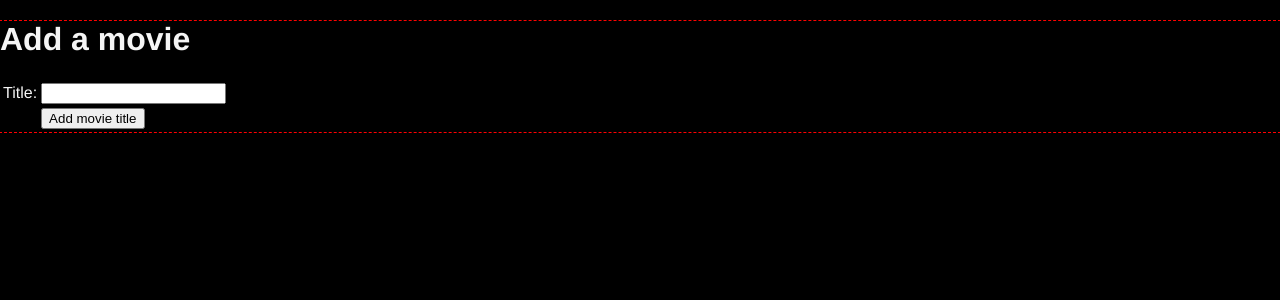
After one commit to C04t0/videostore, a PHP site: page /Presentation/addMovie.php in a window 1280 px wide. The commit adds this page. Shown: the top 300 px of the page. Run offline with PHP 8.4, Linux system fonts and the light colour scheme.

Commit message:
update v0.02 - added moviedao, dvddao functions - added addMovie/addMovieTitle.php - added MovieService.php functions

```diff
--- a/Business/MovieService.php
+++ b/Business/MovieService.php
@@ -3,7 +3,6 @@
     declare(strict_types = 1);
 
     namespace Business;
-    spl_autoload_register();
 
     use Data\DvdDAO;
     use Data\MovieDAO;
@@ -38,4 +37,8 @@
 
             return $available;
         }
+        public function addMovie(string $title) : void {
+            global $movieDAO;
+            $movieDAO->addMovie($title);
+        }
     }
--- a/Data/DvdDAO.php
+++ b/Data/DvdDAO.php
@@ -3,6 +3,7 @@
     declare(strict_types=1);
 
     namespace Data;
+
     use PDO;
     use Entities\Dvd;
     use Exceptions\DvdExistsException;
--- /dev/null
+++ b/Presentation/addMovie.php
@@ -0,0 +1,47 @@
+<?php
+    declare(strict_types=1);
+    namespace Presentation;
+?>
+
+<!DOCTYPE html>
+<html>
+    <head>
+        <meta charset="UTF-8">
+        <title>Movies</title>
+        <link rel="stylesheet" href="css/style.css">
+        <link rel="icon" href="img/icon.png">
+    </head>
+    <body>
+        <div id="wrapper" class="container">
+            <h1>Add a movie</h1>
+            <?php
+            if (isset($error) && $error === 'movieExists') {
+                ?>
+            <p id="error">Movie already exists in the database!</p>
+            <?php
+            }
+            if (isset($succes) && $succes === 'true') {
+                ?>
+            <p id="success">Movie has been successfully added!</p>
+            <?php
+            }
+            ?>
+            <form method="post" action="../Presentation/addMovie.php">
+                <table>
+                    <tr>
+                        <td>Title: </td>
+                        <td>
+                            <input type="text" name="title" required>
+                        </td>
+                    </tr>
+                    <tr>
+                        <td></td>
+                        <td>
+                            <input type="submit" value="Add movie title">
+                        </td>
+                    </tr>
+                </table>
+            </form>
+        </div>
+    </body>
+</html>
--- a/Presentation/css/style.css
+++ b/Presentation/css/style.css
@@ -24,5 +24,8 @@ body {
 #error {
     color: red;
 }
+#success {
+    color: green;
+}
 
 /* ** STRUCTURE ** */
--- a/composer.json
+++ b/composer.json
@@ -1,6 +1,7 @@
 {
     "require": {
-        "composer": "*"
+        "composer": "*",
+      "ext-pdo": "*"
     },
     "autoload": {
         "psr-4": {
--- a/movies.php
+++ b/movies.php
@@ -13,7 +13,7 @@
                 include "Presentation/showAllMovies.php";
                 break;
             case "addMovie":
-                include "Presentation/addMovie.php";
+                include "addMovieTitle.php";
                 break;
             case "findMovie":
                 include "Presentation/findMovie.php";
```
Also changed, not shown: Data/MovieDAO.php (+4 -11 lines), addMovieTitle.php (added, +25 -0 lines).
